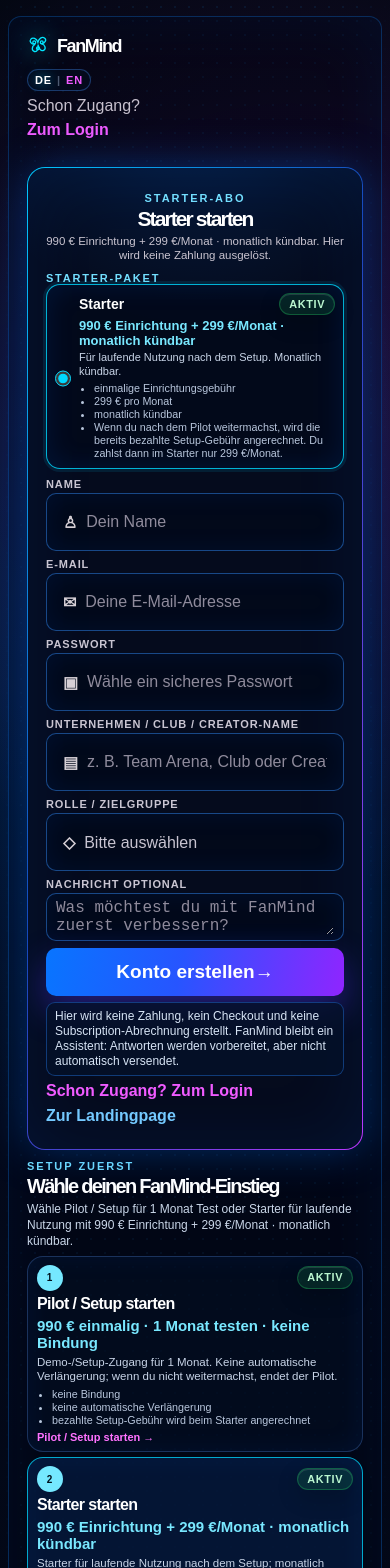
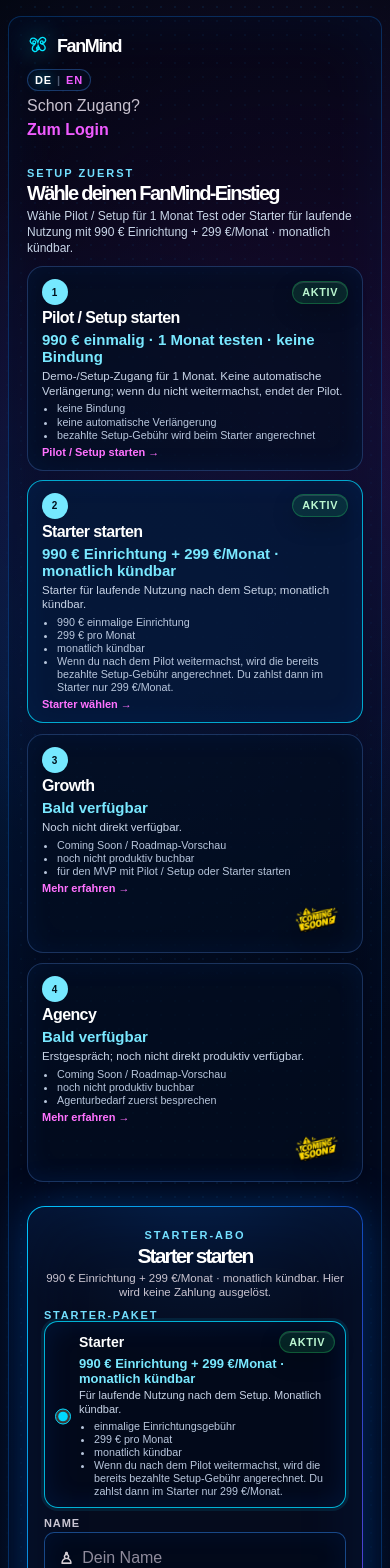
Before and after one commit to Bernds-tech/FanMind, a Next.js app: page /register in a window 390 px wide. Shown: the top 1568 px of the page. Built offline with nearby package versions, Linux system fonts and the light colour scheme.

Commit message:
Polish register page layout

```diff
--- a/src/app/register/register.module.css
+++ b/src/app/register/register.module.css
@@ -27,10 +27,10 @@
 .shell {
   position: relative;
   z-index: 1;
-  width: min(1180px, calc(100% - 24px));
+  width: min(1240px, calc(100% - 32px));
   min-height: auto;
   margin: 0 auto;
-  padding: clamp(8px, 1vw, 12px);
+  padding: clamp(14px, 1.6vw, 22px);
   border: 1px solid rgba(19, 128, 255, 0.3);
   border-radius: 13px;
   background: rgba(0, 5, 16, 0.36);
@@ -111,15 +111,15 @@
 
 .authGrid {
   display: grid;
-  grid-template-columns: minmax(250px, 0.68fr) minmax(520px, 1.32fr);
-  gap: clamp(10px, 1.5vw, 18px);
+  grid-template-columns: minmax(0, 1fr) minmax(360px, 440px);
+  gap: clamp(32px, 4.5vw, 64px);
   align-items: start;
-  margin-top: clamp(6px, 1vw, 10px);
+  margin-top: clamp(18px, 2.5vw, 30px);
 }
 
 .visualPanel {
   display: grid;
-  gap: clamp(6px, 0.8vw, 9px);
+  gap: clamp(10px, 1.2vw, 14px);
 }
 
 .orbit {
@@ -268,7 +268,10 @@
 .formCard {
   position: relative;
   overflow: hidden;
-  padding: clamp(12px, 1.25vw, 16px);
+  justify-self: end;
+  width: 100%;
+  max-width: 440px;
+  padding: clamp(16px, 1.45vw, 20px);
   border: 1px solid transparent;
   border-radius: 18px;
   background: linear-gradient(#050b1d, #050b1d) padding-box,
@@ -322,7 +325,7 @@
 
 .formHeader p:last-child {
   margin: 4px auto 0;
-  max-width: 720px;
+  max-width: 390px;
   color: #c9c4d0;
   font-size: clamp(11.5px, 1.05vw, 13px);
   line-height: 1.24;
@@ -331,7 +334,7 @@
 .formGrid {
   display: grid;
   grid-template-columns: repeat(2, minmax(0, 1fr));
-  gap: 6px;
+  gap: 8px;
 }
 
 .field {
@@ -357,12 +360,12 @@
 }
 
 .inputWrap {
-  min-height: 34px;
-  padding: 0 9px;
+  min-height: 40px;
+  padding: 0 11px;
 }
 
 .textareaWrap {
-  padding: 5px 9px;
+  padding: 7px 11px;
 }
 
 .inputWrap:focus-within,
@@ -402,7 +405,7 @@
 }
 
 .textareaWrap textarea {
-  min-height: 34px;
+  min-height: 42px;
   resize: vertical;
 }
 
@@ -411,8 +414,8 @@
   align-items: center;
   justify-content: center;
   width: 100%;
-  min-height: 38px;
-  margin-top: 7px;
+  min-height: 42px;
+  margin-top: 10px;
   border: 0;
   border-radius: 10px;
   color: #ffffff;
@@ -467,11 +470,13 @@
   }
 
   .visualPanel {
-    order: 2;
+    order: 1;
   }
 
   .formCard {
-    order: 1;
+    order: 2;
+    justify-self: stretch;
+    max-width: none;
   }
 }
 
@@ -499,11 +504,12 @@
   }
 
   .authGrid {
+    gap: 24px;
     margin-top: 28px;
   }
 
   .formCard {
-    padding: 24px 18px;
+    padding: 22px 16px;
   }
 
   .formGrid {
@@ -512,8 +518,8 @@
   }
 
   .inputWrap {
-    min-height: 58px;
-    padding-inline: 16px;
+    min-height: 52px;
+    padding-inline: 14px;
   }
 
   .inputWrap input,
@@ -524,7 +530,7 @@
 
   .primaryButton {
     min-height: 48px;
-    font-size: 19px;
+    font-size: 18px;
   }
 
   .benefitList article {
@@ -543,8 +549,8 @@
 }
 
 .planIntro {
-  max-width: 520px;
-  margin-inline: auto;
+  max-width: 660px;
+  margin-inline: 0;
   text-align: left;
 }
 
@@ -565,15 +571,15 @@
 
 .planSelection {
   display: grid;
-  gap: 6px;
-  max-width: 520px;
-  margin-inline: auto;
+  gap: 10px;
+  max-width: 660px;
+  margin-inline: 0;
 }
 
 .planCard {
   display: grid;
   gap: 4px;
-  padding: 8px 9px;
+  padding: 12px 14px;
   border: 1px solid rgba(91, 150, 255, 0.28);
   border-radius: 16px;
   color: #dce9ff;
@@ -669,7 +675,7 @@
 .commercialOptions {
   position: relative;
   display: grid;
-  grid-template-columns: repeat(2, minmax(0, 1fr));
+  grid-template-columns: 1fr;
   gap: 7px;
   margin: 9px 0 2px;
   padding: 0;
@@ -690,7 +696,7 @@
   display: grid;
   grid-template-columns: 16px 1fr;
   gap: 8px;
-  padding: 8px;
+  padding: 9px 10px;
   border: 1px solid rgba(48, 141, 255, 0.36);
   border-radius: 14px;
   color: #dce9ff;
@@ -761,7 +767,7 @@
 
 .warning {
   max-width: 520px;
-  margin: 0 auto;
+  margin: 0;
   border: 1px solid rgba(255, 201, 92, 0.48);
   color: #ffe7b3;
   background: rgba(95, 65, 0, 0.24);
@@ -806,7 +812,7 @@
 
 @media (min-width: 1051px) {
   .planCard {
-    grid-template-columns: 1fr auto;
+    grid-template-columns: minmax(0, 1fr) auto;
   }
 
   .planCardHeader,
@@ -828,12 +834,8 @@
 }
 
 @media (max-width: 1050px) {
-  .commercialOptions {
+  .formGrid {
     grid-template-columns: 1fr;
-  }
-
-  .commercialOptions legend {
-    grid-column: auto;
   }
 }
 
```
